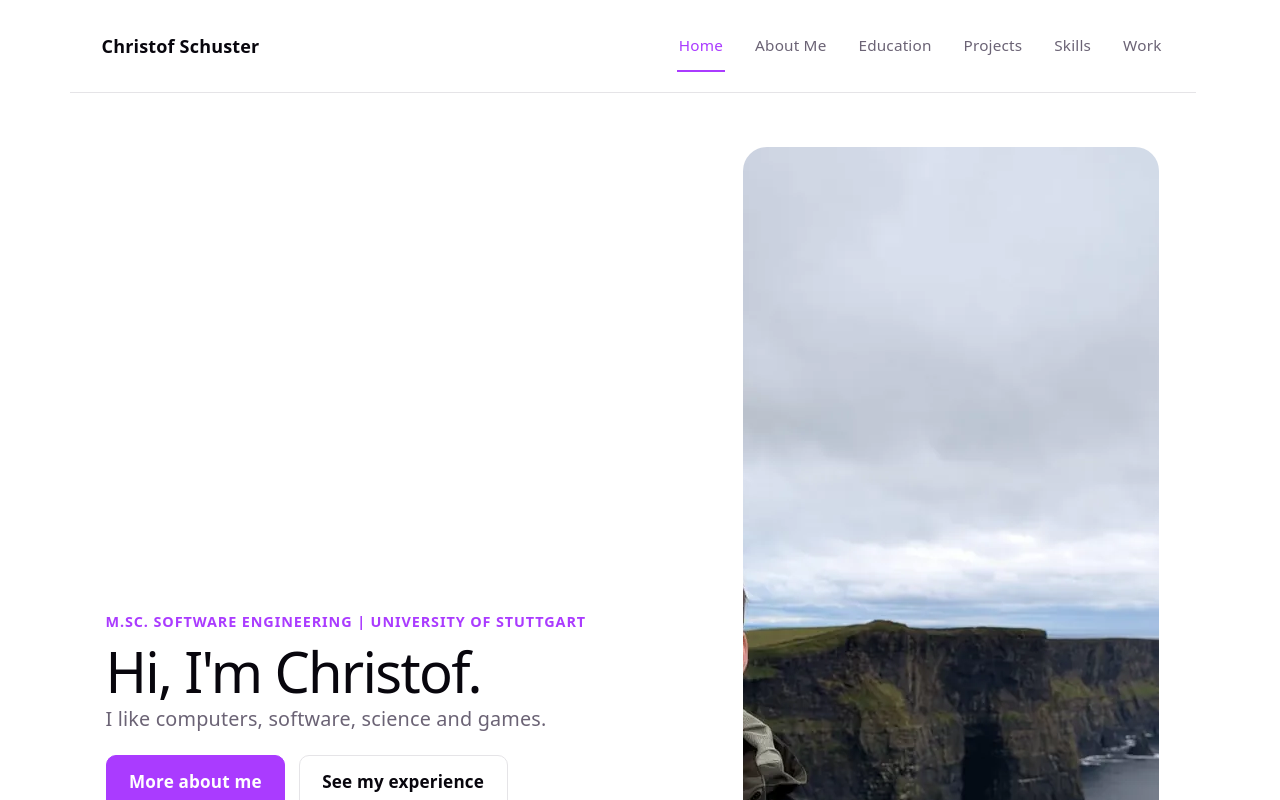
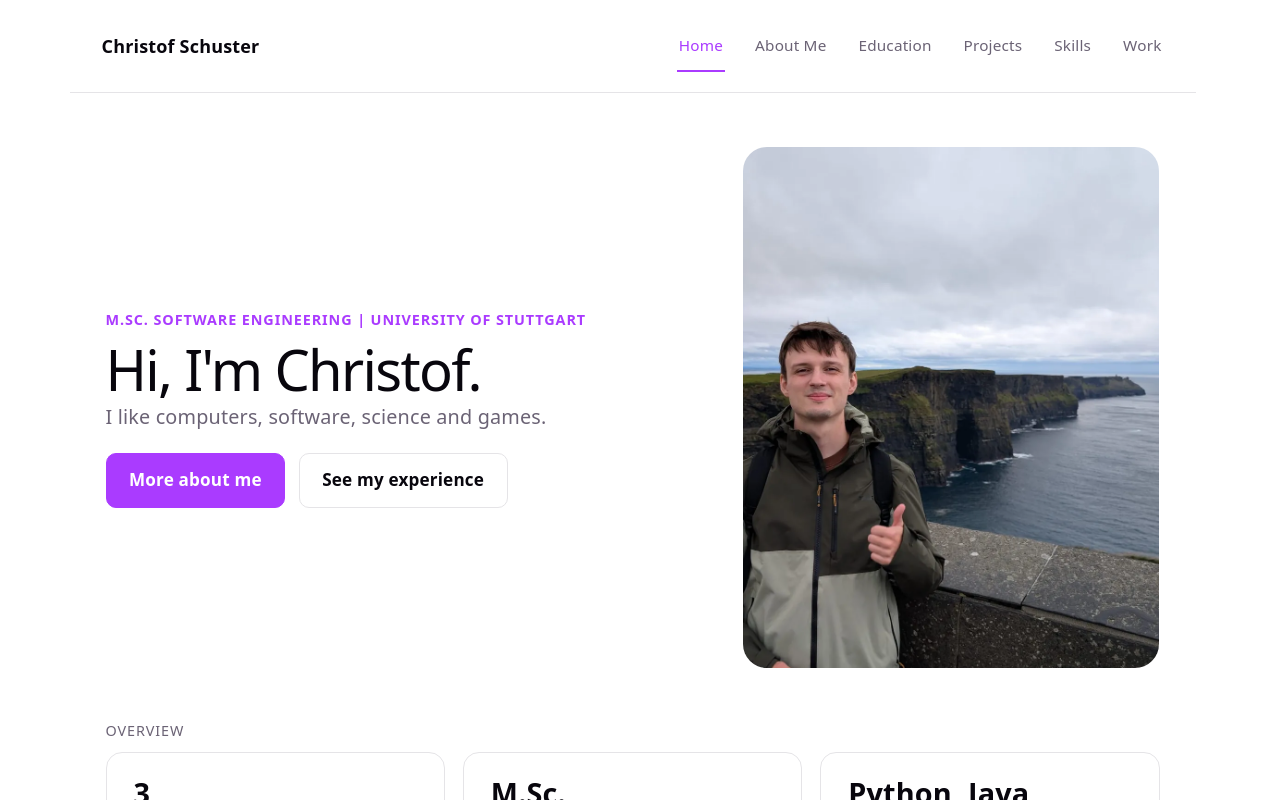
Before and after one commit to christofmitf/portfolio, a React (Vite) app: page / in a window 1280 px wide. Shown: the top 800 px of the page. Built offline with nearby package versions, Linux system fonts and the light colour scheme.

Commit message:
Fix home photo height

```diff
--- a/src/components/pages/Home.css
+++ b/src/components/pages/Home.css
@@ -47,6 +47,8 @@
 .home-photo {
   aspect-ratio: 4 / 5;
   width: 100%;
+  /* otherwise the height="1125" attribute is used as the actual height */
+  height: auto;
   border-radius: 24px;
   background: var(--accent-bg);
   display: flex;
```
